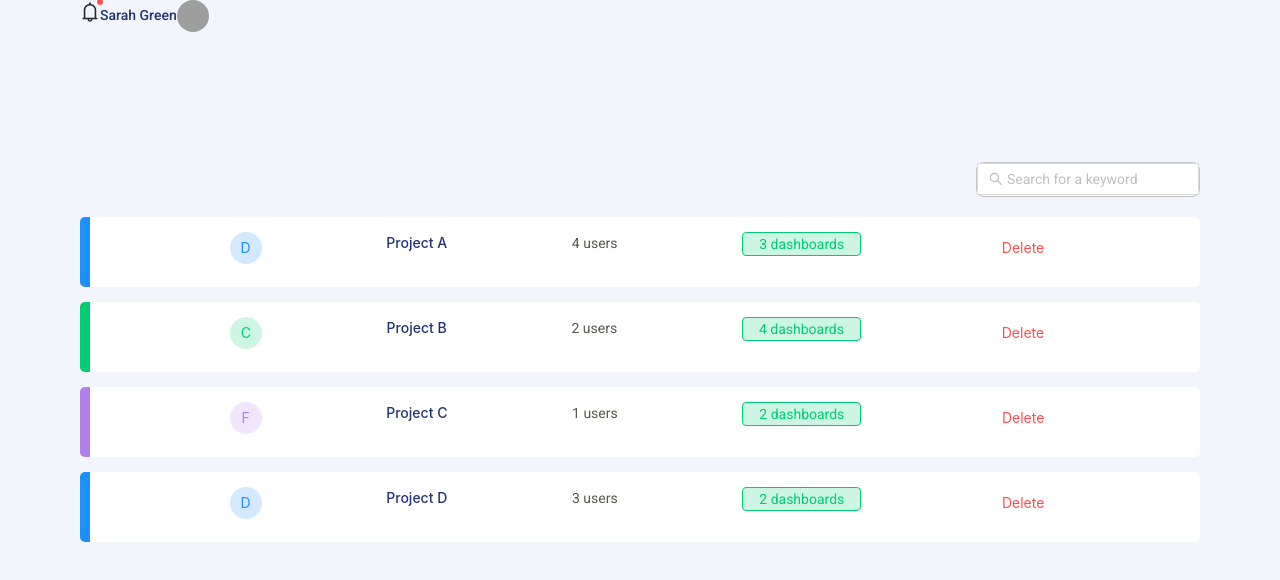
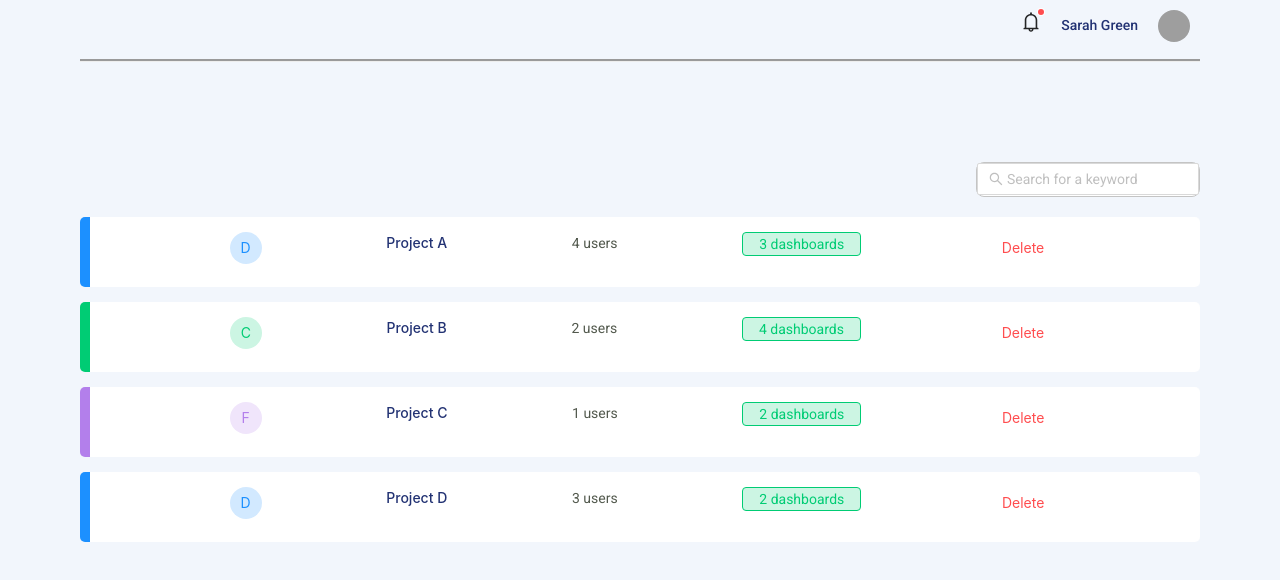
Before and after one commit to AngeloAndreaIsola/DashMote_Assesment, a Vue app in the folder dashmote_assessment/: page / in a window 1280 px wide. Shown: the top 580 px of the page. Built offline with nearby package versions, Linux system fonts and the light colour scheme; grey boxes are pictures that could not be loaded.

Commit message:
Made new nav

```diff
--- a/dashmote_assessment/src/assets/styles.css
+++ b/dashmote_assessment/src/assets/styles.css
@@ -175,9 +175,31 @@ body {
 nav {
     height: 62px;
     justify-content: center;
-    /* border-bottom-style: groove; */
+    border-bottom-style: groove;
     /* margin-left: 10%;
     margin-right: 10%; */
+}
+
+.left-menu,
+.right-menu {
+    text-align: center;
+    text-decoration: none;
+    top: 197px;
+    /* width: 128px; */
+    /* max-width: 128px; */
+}
+
+.left-menu,
+.right-menu > *{
+    margin: 10px;
+}
+
+.left-menu {
+    float: left;
+}
+
+.right-menu {
+    float: right;
 }
 
 /* Adapt search bar for desktop */
@@ -218,6 +240,14 @@ nav {
 @media all and (max-width: 800px) {
     .site-page-header {
         border-bottom: none
+    }
+
+    nav {
+        height: 62px;
+        justify-content: center;
+        border-bottom-style: none;
+        /* margin-left: 10%;
+        margin-right: 10%; */
     }
 
     /* Hide desktop project list */
--- a/dashmote_assessment/src/components/MobileCard.vue
+++ b/dashmote_assessment/src/components/MobileCard.vue
@@ -86,6 +86,8 @@ export default {
 </script>
 
 <style scoped>
+
+
 
 .search{
   margin-bottom: 15%;
```
